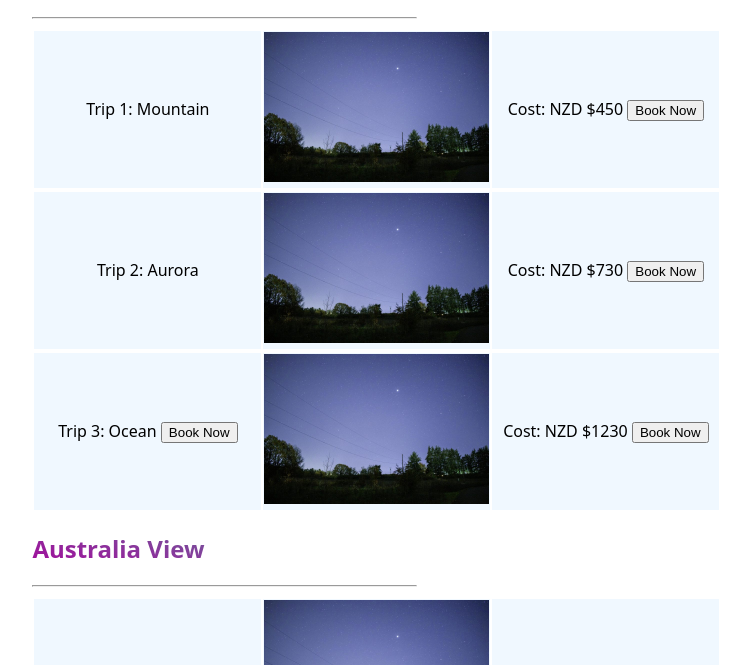
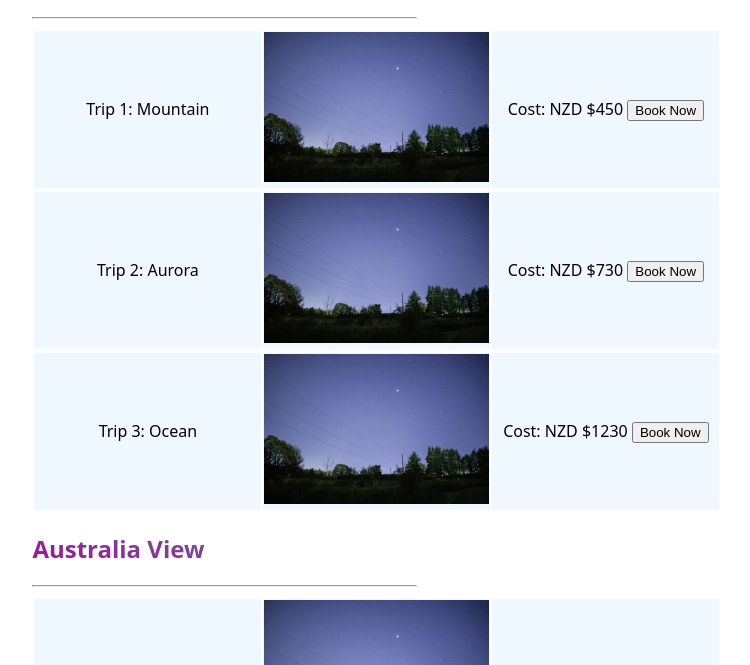
Before and after one commit to ThomasMakinson/heavenly-visions, a plain HTML site: page payment.html in a window 1280 px wide. Shown: the part 122-787 px from the top of the page, without its empty margins (390-1140 px from the left). Drawn offline with Linux system fonts and the light colour scheme.

Commit message:
Removed a button that was not supposed to be there

```diff
--- a/payment.html
+++ b/payment.html
@@ -21,7 +21,7 @@
         <td><img src="images/trip1.jpg" alt="A village in the night sky"></td>
         <td>Cost: NZD $730 <button>Book Now</button></td>
         <tr></tr>
-        <td>Trip 3: Ocean <button>Book Now</button></td>
+        <td>Trip 3: Ocean</td>
         <td><img src="images/trip1.jpg" alt="A village in the night sky"></td>
         <td>Cost: NZD $1230 <button>Book Now</button></td>
     </table>
```
